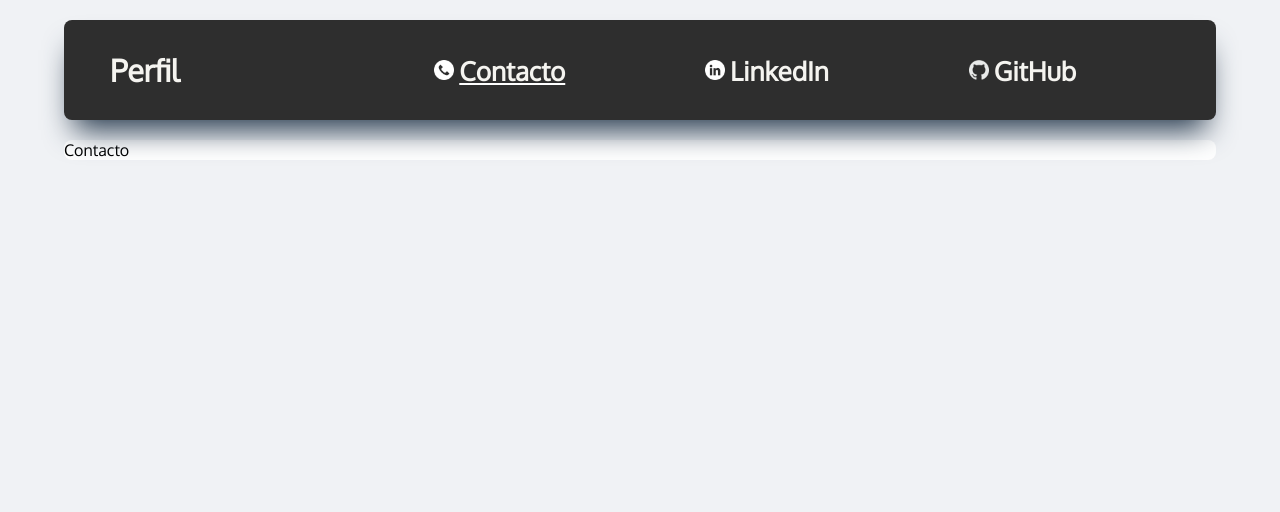
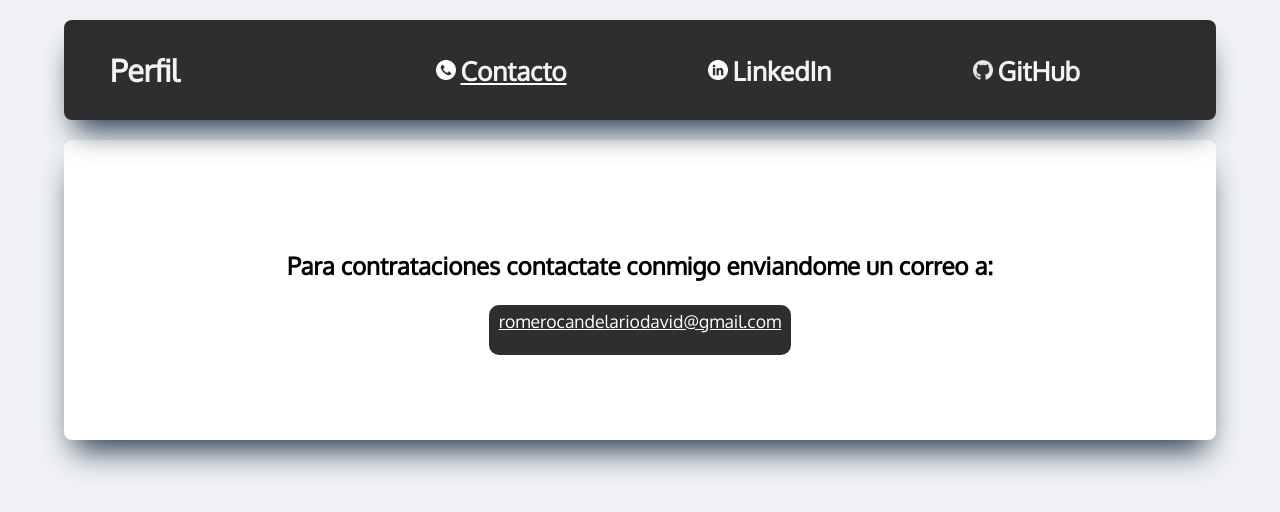
Before and after one commit to DavidRomeroC/David-Perfil, a Next.js app: page /contact in a window 1280 px wide. Shown: the top 512 px of the page. Built offline with nearby package versions, Linux system fonts and the light colour scheme.

Commit message:
segunda actualizacion de mi pagina

```diff
--- a/components/ui/Navbar.tsx
+++ b/components/ui/Navbar.tsx
@@ -19,14 +19,14 @@ export const Navbar: FC = () => {
                 </div>
                 <div className="links__content">
                     {navItems.map(({ name, href, image }, index) => (
-                        <>
-                            <Link key={index} href={href} id={name} >
+                        <div key={index}>
+                            <Link href={href} >
                                 <div style={asPath === href ? styles : undefined} >
                                     <Image src={image} alt="icono" width={20} height={20} />
                                     <div>{name}</div>
                                 </div>
                             </Link>
-                        </>
+                        </div>
                     ))}
                 </div>
             </nav>
--- a/pages/contact/index.tsx
+++ b/pages/contact/index.tsx
@@ -1,10 +1,14 @@
+import Link from "next/link";
 import { Layout } from "../../components";
 
 const ContactPage = () => (
 
     <Layout title="Contacto" foot={false}>
-        <div>
-            Contacto
+        <div className="contact__page-content">
+            <p>Para contrataciones contactate conmigo enviandome un correo a:</p>
+            <Link href="mailto:romerocandelariodavid@gmail.com?Subject=Asunto%20del%20email">
+                <a target="_blank" >romerocandelariodavid@gmail.com</a>
+            </Link>
         </div>
     </Layout>
 
--- a/pages/github/index.tsx
+++ b/pages/github/index.tsx
@@ -15,7 +15,7 @@ const GitHubPage: FC<Data> = ({ user }) => {
                         <h1>{name}</h1>
                         <Image src={avatar_url} alt="github" width={200} height={200} />
                         <p>{bio}</p>
-                        <a href={html_url}> Ir a mi repositorio de GitHub </a>
+                        <a href={html_url} target="_blank"> Ir a mi repositorio de GitHub </a>
                     </div>
                 </div>
             </div>
--- a/pages/linkedin/index.tsx
+++ b/pages/linkedin/index.tsx
@@ -6,8 +6,9 @@ const LinkedInPage = () => {
 
     return (
         <Layout title="LinkedIn" foot={false}>
-            <div>
-                LinkedIn
+            <div className="linkedin__page-content">
+                <h3>Visita mi perfil de LinkedIn para contactarme</h3>
+                <a href="https://www.linkedin.com/in/davidromeroc/" target="_blank" >LinkedIn</a>
             </div>
         </Layout>
     )
--- a/src/data/experience.ts
+++ b/src/data/experience.ts
@@ -14,7 +14,7 @@ export const exp: ExpUser[] = [
     {
         id: 1,
         name_work: "Desarrollador FrontEnd - Freelance",
-        description: "Desarrollo de aplicaciones web con los nuevos estándares de desarrollo ES6+. Diseño responsive de aplicaciones web utilizando css y frameworks. Generación y optimización de componentes web en Reactjs para una mejor semántica de la aplicación web. Utilización de gestor de paquetes de npm dentro de las aplicaciones. Consumo de APIs y manipulación de los datos. Integración de React Router Dom para la creación y protección de rutas públicas y privadas. Utilización de Redux Toolkit para la manipulación de estados globales",
+        description: "Desarrollo de aplicaciones web con los nuevos estándares de desarrollo ES6+. Diseño responsive de aplicaciones web utilizando css y frameworks. Generación y optimización de componentes web en Reactjs para una mejor semántica de la aplicación web. Utilización de gestor de paquetes de npm dentro de las aplicaciones. Consumo de APIs y manipulación de los datos. Integración de React Router Dom para la creación y protección de rutas públicas y privadas. Utilización de Redux Toolkit para la manipulación de estados globales.",
         tech_stack: "Javascript, ReactJs, Router, Redux toolkit, Sass, Html5, Css3, npm, TypeScript, Git, GitHub",
         from: "Abril 2021",
         to: "Actual",
@@ -22,9 +22,26 @@ export const exp: ExpUser[] = [
     {
         id: 2,
         name_work: "Técnico Informárico - Freelance",
-        description: "Mantenimiento preventivo de hardware y software para clientes locales. Conocimiento en procedimientos de instalación de sistemas operativos como linux y windows. Atender consultas y soluciones de apoyo de los clientes. Administración de software y herramientas de asistencia técnica. Optimización y gestión en ensamblaje de equipos informáticos",
+        description: "Mantenimiento preventivo de hardware y software para clientes locales. Conocimiento en procedimientos de instalación de sistemas operativos como linux y windows. Atender consultas y soluciones de apoyo de los clientes. Administración de software y herramientas de asistencia técnica. Optimización y gestión en ensamblaje de equipos informáticos.",
         tech_stack: "",
         from: "Febrero 2021",
         to: "Actual",
     },
+    {
+        id: 3,
+        name_work: "Desarrollador FrontEnd de Menú App - Freelance",
+        description: "Desarrollé código de calidad basado en los estándares de ES6+ y buenas prácticas. Realicé diseño de la interfaz de usuario interactivo aplicando responsive design. Desarrolle aplicación de menú interactivo para negocio de comida local. Integré y desarrolle componentes web en ReactJs en la primer versión de la aplicación.",
+        tech_stack: "JavaScript, ReactJs, React Router, sass, css3, html5, npm, git",
+        from: "Enero 2022",
+        to: "Febrero 2022",
+    },
+    {
+        id: 4,
+        name_work: "Desarrollador líder de hardware y software de máquina CNC - ITSMT",
+        description: "Optimice en un 70% la UI de control para la máquina CNC. Gestione un equipo de colaboradores implementando metodología agile SCRUM y GitHub. Realicé conexión y comunicación entre máquina CNC y PC por medio de puerto serial (COM). Diseñe y desarrolle piezas de la máquina CNC por medio de herramientas de diseño CAD/CAM/CAE. Implemente tecnologías Web para mejorar la experiencia del usuario un 100%.",
+        tech_stack: "Arduino, c++, JavaScript, html, css3, solidworks, ansys, proteus, mach3",
+        from: "Febrero 2020",
+        to: "Enero 2021",
+    },
+
 ]
--- a/src/interfaces/interfaces.ts
+++ b/src/interfaces/interfaces.ts
@@ -1,8 +1,11 @@
+
 export interface NavItems {
     href: string;
     name: string;
     image: string;
 }
+
+// interface github data
 
 export interface Data {
     user: UserData;
--- /dev/null
+++ b/styles/components/_contact.scss
@@ -0,0 +1,29 @@
+.content {
+
+    .main__content {
+
+        .contact__page-content {
+            display: flex;
+            flex-direction: column;
+            justify-content: center;
+            align-items: center;
+            height: 300px;
+
+            p {
+                text-align: center;
+                font-size: 1.5em;
+                font-weight: bolder;
+            }
+
+            a {
+                font-size: 1.1em;
+                color: white;
+                background-color: #2E2E2E;
+                height: 40px;
+                padding: 5px 10px 5px 10px;
+                width: auto;
+                border-radius: 10px;
+            }
+        }
+    }
+}
--- a/styles/components/_github.scss
+++ b/styles/components/_github.scss
@@ -23,6 +23,16 @@
                     align-items: center;
                     justify-content: center;
                     width: 80%;
+
+                    a {
+                        font-size: 1.1em;
+                        color: white;
+                        background-color: #2E2E2E;
+                        height: 40px;
+                        padding: 5px 10px 5px 10px;
+                        width: auto;
+                        border-radius: 10px;
+                    }
                 }
             }
         }
--- /dev/null
+++ b/styles/components/_linkedin.scss
@@ -0,0 +1,28 @@
+.content {
+
+    .main__content {
+
+        .linkedin__page-content {
+            display: flex;
+            flex-direction: column;
+            justify-content: center;
+            align-items: center;
+            height: 300px;
+
+            h3 {
+                font-size: 1.5em;
+                text-align: center
+            }
+
+            a {
+                font-size: 1.1em;
+                color: white;
+                background-color: #2E2E2E;
+                height: 40px;
+                padding: 5px 10px 5px 10px;
+                width: auto;
+                border-radius: 10px;
+            }
+        }
+    }
+}
--- a/styles/styles.scss
+++ b/styles/styles.scss
@@ -5,3 +5,5 @@
 @import "./components/github";
 @import "./components/layout";
 @import "./components/navbar";
+@import "./components/contact";
+@import "./components/linkedin";
```
